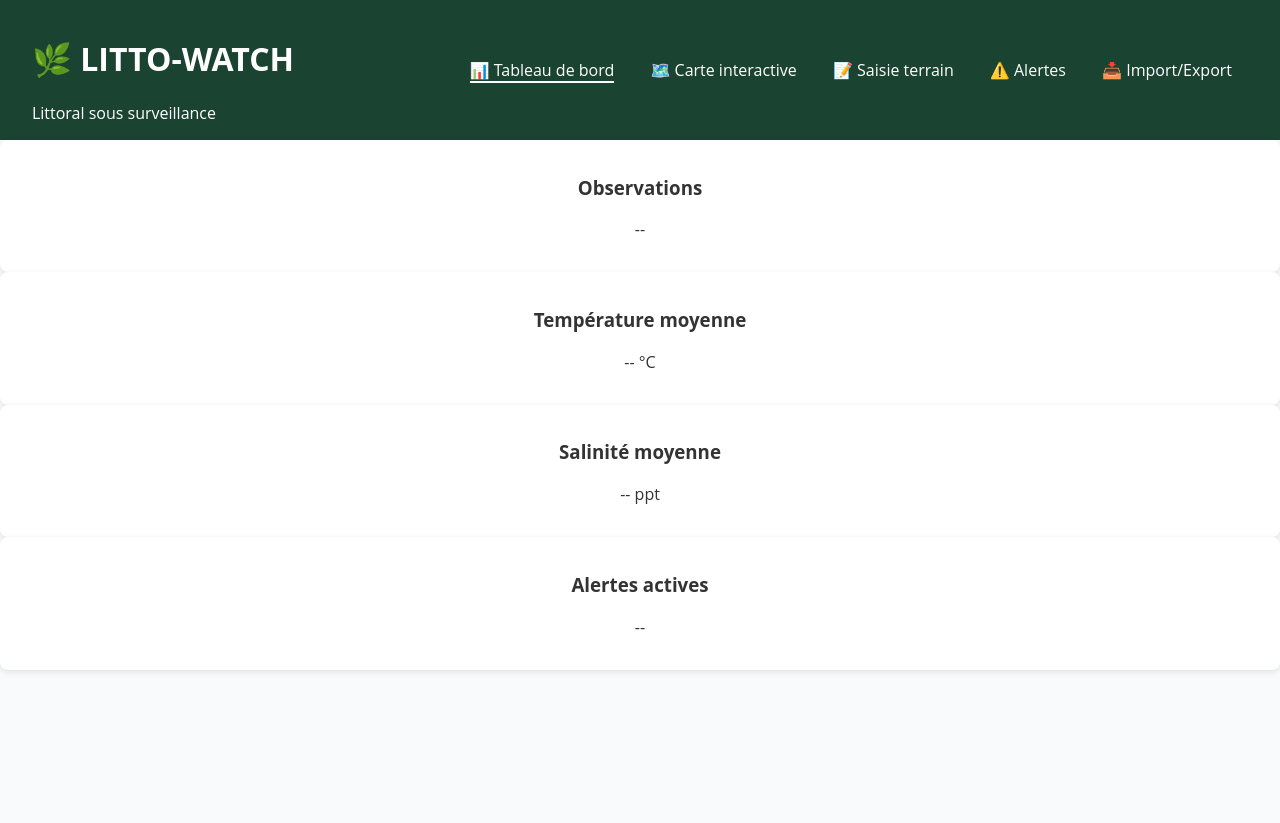
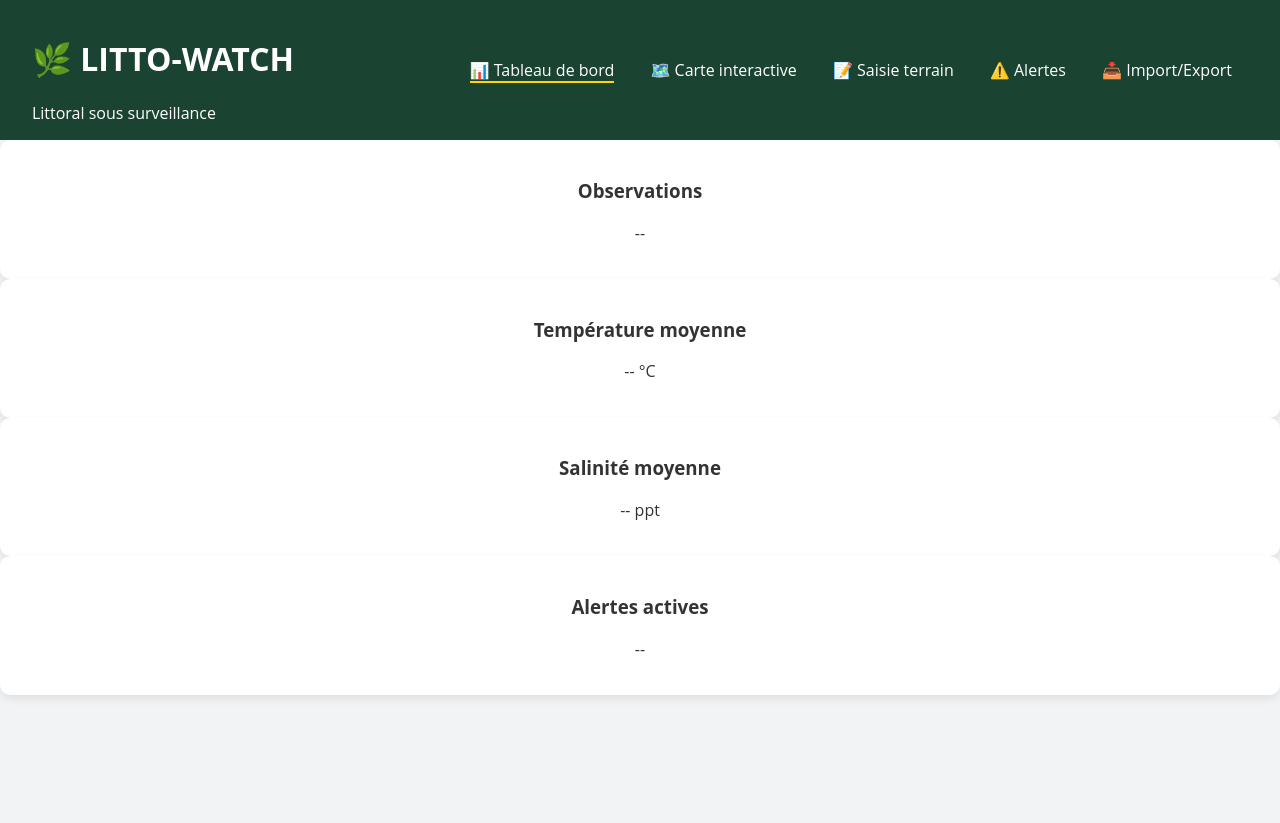
Before and after one commit to ridwane992003-lgtm/LITTO-WATCH, a plain HTML site: page index.html in a window 1280 px wide. Shown: the top 823 px of the page. Drawn offline with nearby package versions, Linux system fonts and the light colour scheme; files that its build step writes are made by us from their sources; files whose address does not match are found by name.

Commit message:
Update style.css

```diff
--- a/style.css
+++ b/style.css
@@ -1,12 +1,21 @@
+:root {
+  --primary: #1B4332;
+  --secondary: #0077B6;
+  --alert: #F77F00;
+  --warning: #FFD60A;
+  --background: #F1F3F5;
+  --text: #333;
+}
+
 body {
   font-family: 'Open Sans', sans-serif;
-  background-color: #f9fafb;
-  color: #333;
+  background-color: var(--background);
+  color: var(--text);
   margin: 0;
 }
 
 .header {
-  background: #1b4332;
+  background: var(--primary);
   color: #fff;
   padding: 1rem 2rem;
   display: flex;
@@ -19,27 +28,33 @@ body {
   margin: 0 1rem;
   text-decoration: none;
   font-weight: 500;
+  transition: border-bottom 0.3s;
 }
 .nav a:hover, .nav a.active {
-  border-bottom: 2px solid #fff;
+  border-bottom: 2px solid #FFD60A;
 }
 
 .stat-card {
   background: #fff;
-  border-radius: 8px;
-  padding: 1rem;
-  box-shadow: 0 2px 6px rgba(0,0,0,0.1);
+  border-radius: 10px;
+  padding: 1.2rem;
+  box-shadow: 0 4px 8px rgba(0,0,0,0.08);
   text-align: center;
+  transition: transform 0.2s;
+}
+.stat-card:hover {
+  transform: translateY(-4px);
 }
 
 .btn-primary {
-  background: #2d6a4f;
+  background: var(--secondary);
   color: #fff;
   border: none;
-  padding: 0.6rem 1.2rem;
+  padding: 0.7rem 1.4rem;
   border-radius: 6px;
   cursor: pointer;
+  font-weight: 600;
 }
 .btn-primary:hover {
-  background: #1b4332;
+  background: #023E8A;
 }
```
